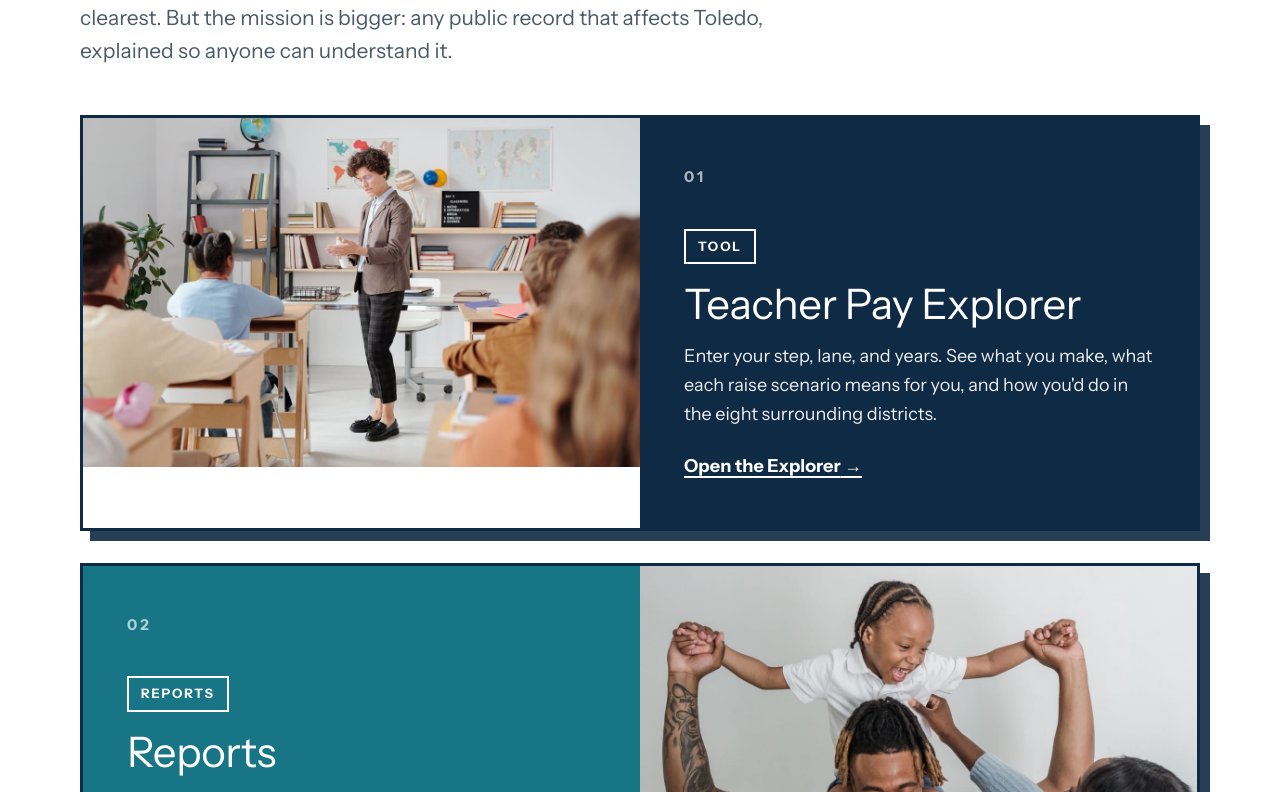
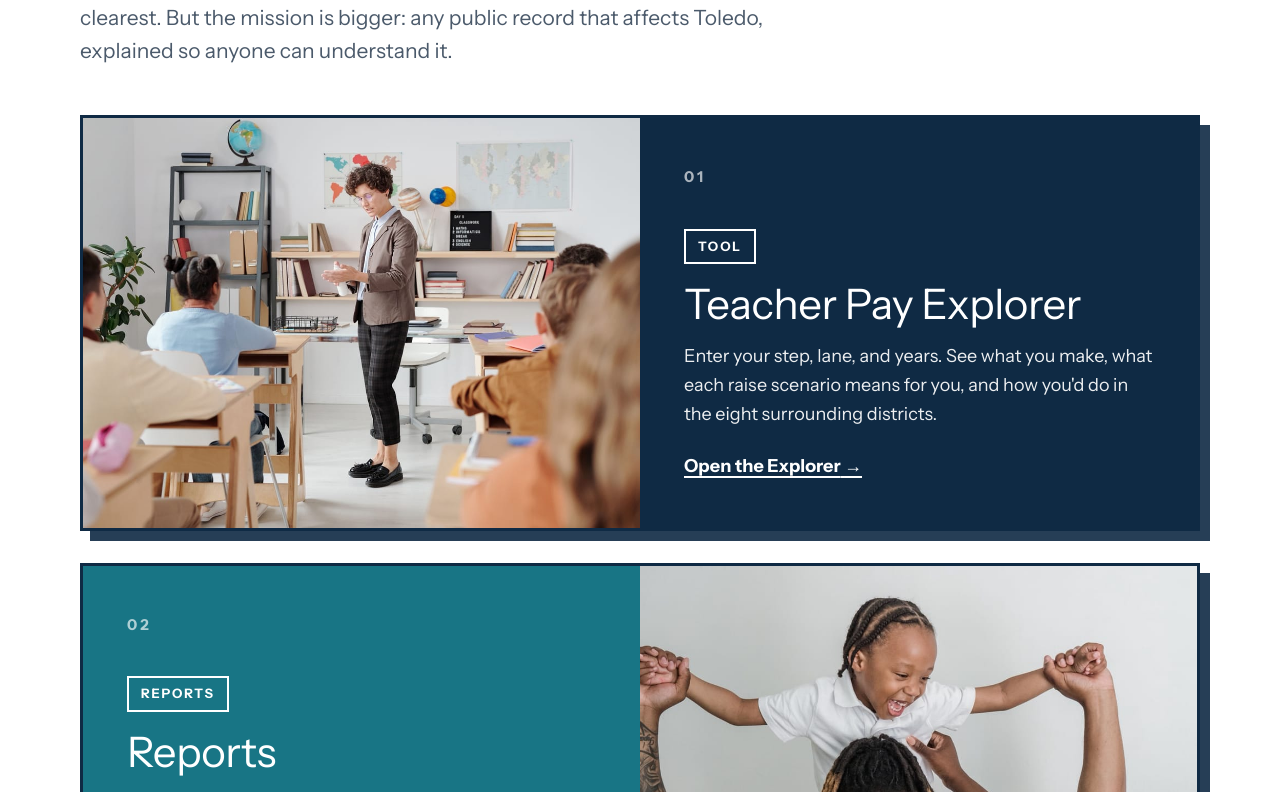
Before and after one commit to a9j/MKP, a Next.js app: page / in a window 1280 px wide. Shown: the part 1608-2400 px from the top of the page. Built offline with nearby package versions, Linux system fonts and the light colour scheme; no server answers; the database is empty.

Commit message:
Fix program card photo gaps: fill full cell height on desktop

```diff
--- a/src/app/globals.css
+++ b/src/app/globals.css
@@ -1249,6 +1249,16 @@
   min-height: 320px;
 }
 
+@media (min-width: 901px) {
+  /* In the 2-column card, force the photo to fill the full row height.
+     Without this, aspect-ratio keeps it short when the text runs long,
+     leaving a white gap. !important beats the inline aspect-ratio. */
+  .civic-program-photo.photo {
+    height: 100%;
+    aspect-ratio: auto !important;
+  }
+}
+
 .civic-program-card-body {
   padding: 48px 44px;
   display: flex;
```
